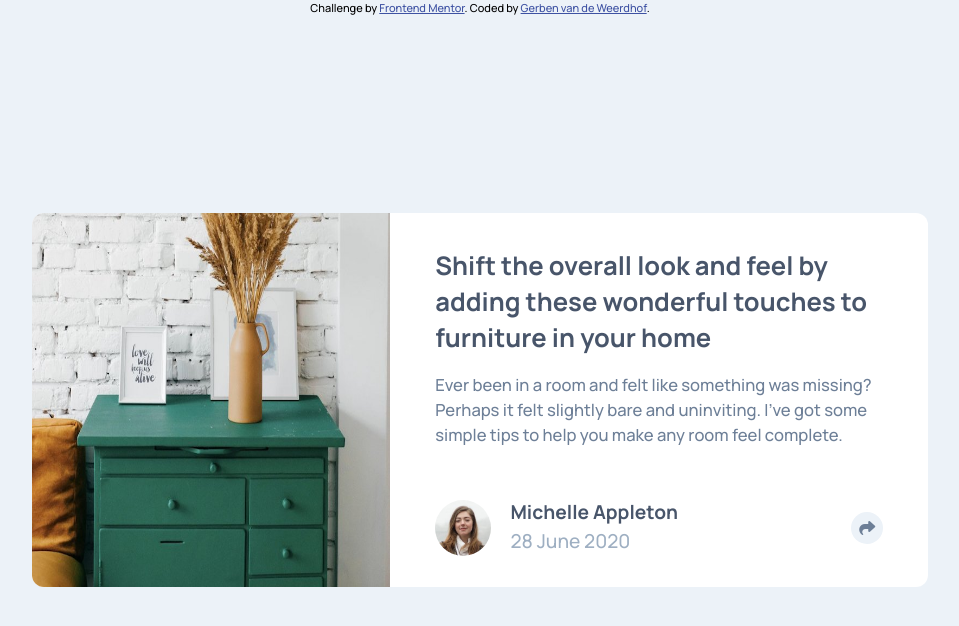
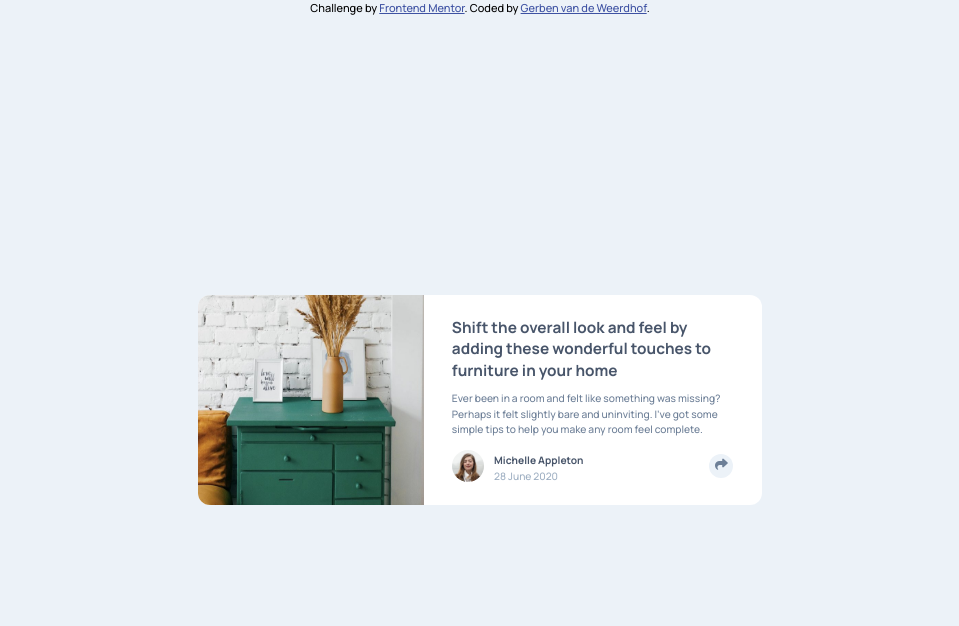
Before and after one commit to Gzeven/Article-preview-component, a plain HTML site: page index.html in a window 1280 px wide. Shown: the whole page, without its empty margins (160-1119 px from the left). Drawn offline with Linux system fonts and the light colour scheme.

Commit message:
changed size desktop-version

```diff
--- a/style.css
+++ b/style.css
@@ -145,10 +145,6 @@ body {
   margin-right: 1rem;
 }
 
-.fab:hover {
-  transform: scale(1.1);
-}
-
 .share {
   visibility: hidden;
 }
@@ -180,17 +176,27 @@ body {
   .social p {
     font-size: 2rem;
   }
+
+  .arrow-button {
+    height: 3rem;
+    width: 3rem;
+  }
+
+  .fas {
+    font-size: 1.5rem;
+  }
 }
 
-@media only screen and (min-width: 950px) {
+@media only screen and (min-width: 1050px) {
   .container {
     border-radius: 0.75rem;
     flex-direction: row;
-    margin: 15% 15%;
+    margin: 15% 28%;
   }
 
   .content {
-    padding: 2% 5% 1%;
+    padding: 2% 5% 3%;
+
   }
 
   .image {
@@ -200,29 +206,30 @@ body {
   }
 
   .content h1 {
-    font-size: 2vw;
+    font-size: 1.2vw;
   }
 
   .content p {
-    font-size: 1.3vw;
+    font-size: 0.8vw;
+    margin-bottom: 2%;
   }
 
   .author-info p {
-    font-size: 1.5vw;
-    width: 15rem;
+    font-size: 0.8vw;
+    width: 10rem;
   }
 
   .author img {
-    width: 3.5rem;
+    width: 2rem;
   }
 
   .arrow-button {
-    height: 2rem;
-    width: 2rem;
+    height: 1.5rem;
+    width: 1.5rem;
   }
 
   .fas {
-    font-size: 1rem;
+    font-size: 0.8rem;
   }
 
   .social {
@@ -232,12 +239,12 @@ body {
     justify-content: flex-start;
     padding: 0;
     right: -13%;
-    top: 50%;
+    top: 45%;
     width: 40%;
   }
 
   .social p {
-    font-size: 1.5vw;
+    font-size: 0.8vw;
     padding-left: 0;
   }
 
@@ -251,12 +258,8 @@ body {
 
   .fab {
     color: #fff;
-    font-size: 2rem;
+    font-size: 1rem;
     margin-right: 1rem;
-  }
-
-  .fab:hover {
-    transform: scale(1.1);
   }
 
   .share {
```
